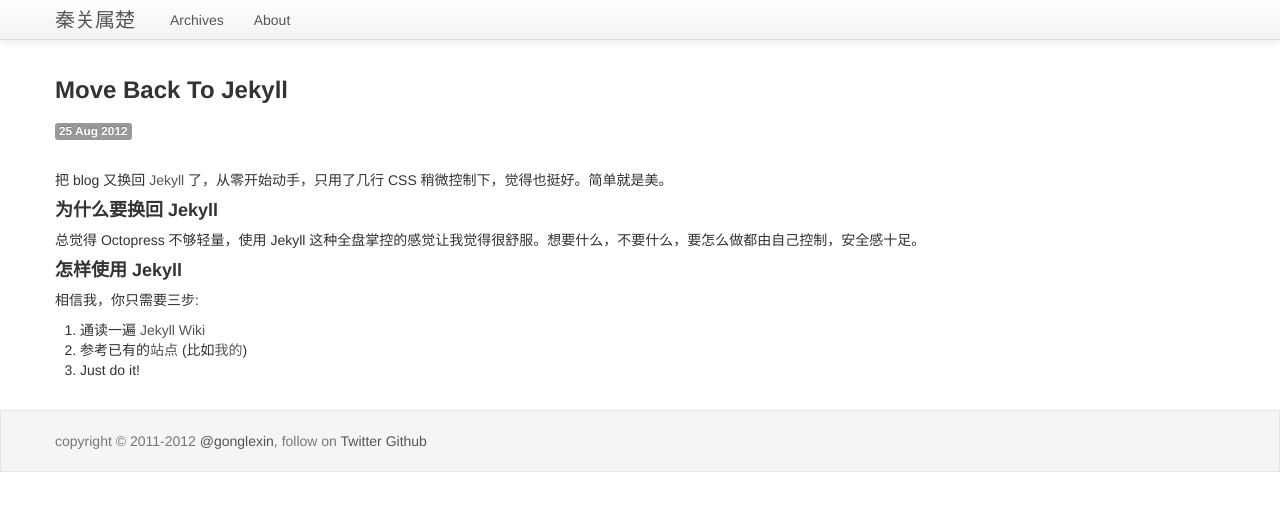
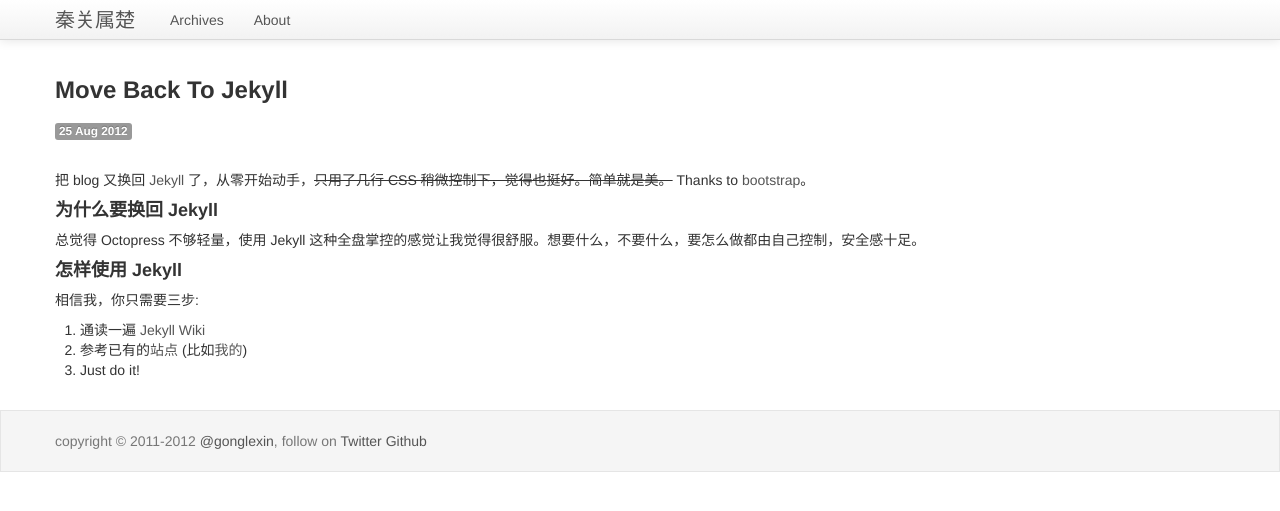
Before and after one commit to gonglexin/gonglexin.github.io, a Jekyll site: the page built from _posts/2012-08-25-move-back-to-jekyll.md, in a window 1280 px wide. Shown: the top 511 px of the page. Built offline with Jekyll 4.4.1, drawn with Linux system fonts in a browser that asks for light colours; Markdown is read by kramdown in place of the engine named in the settings.

Commit message:
blog update

```diff
--- a/_posts/2012-08-25-move-back-to-jekyll.md
+++ b/_posts/2012-08-25-move-back-to-jekyll.md
@@ -2,7 +2,7 @@
 layout: post
 ---
 
-把 blog 又换回 [Jekyll](https://github.com/mojombo/jekyll) 了，从零开始动手，只用了几行 CSS 稍微控制下，觉得也挺好。简单就是美。
+把 blog 又换回 [Jekyll](https://github.com/mojombo/jekyll) 了，从零开始动手，<strike>只用了几行 CSS 稍微控制下，觉得也挺好。简单就是美。</strike> Thanks to [bootstrap](http://twitter.github.com/bootstrap)。
 
 #### 为什么要换回 Jekyll
 总觉得 Octopress 不够轻量，使用 Jekyll 这种全盘掌控的感觉让我觉得很舒服。想要什么，不要什么，要怎么做都由自己控制，安全感十足。
```
